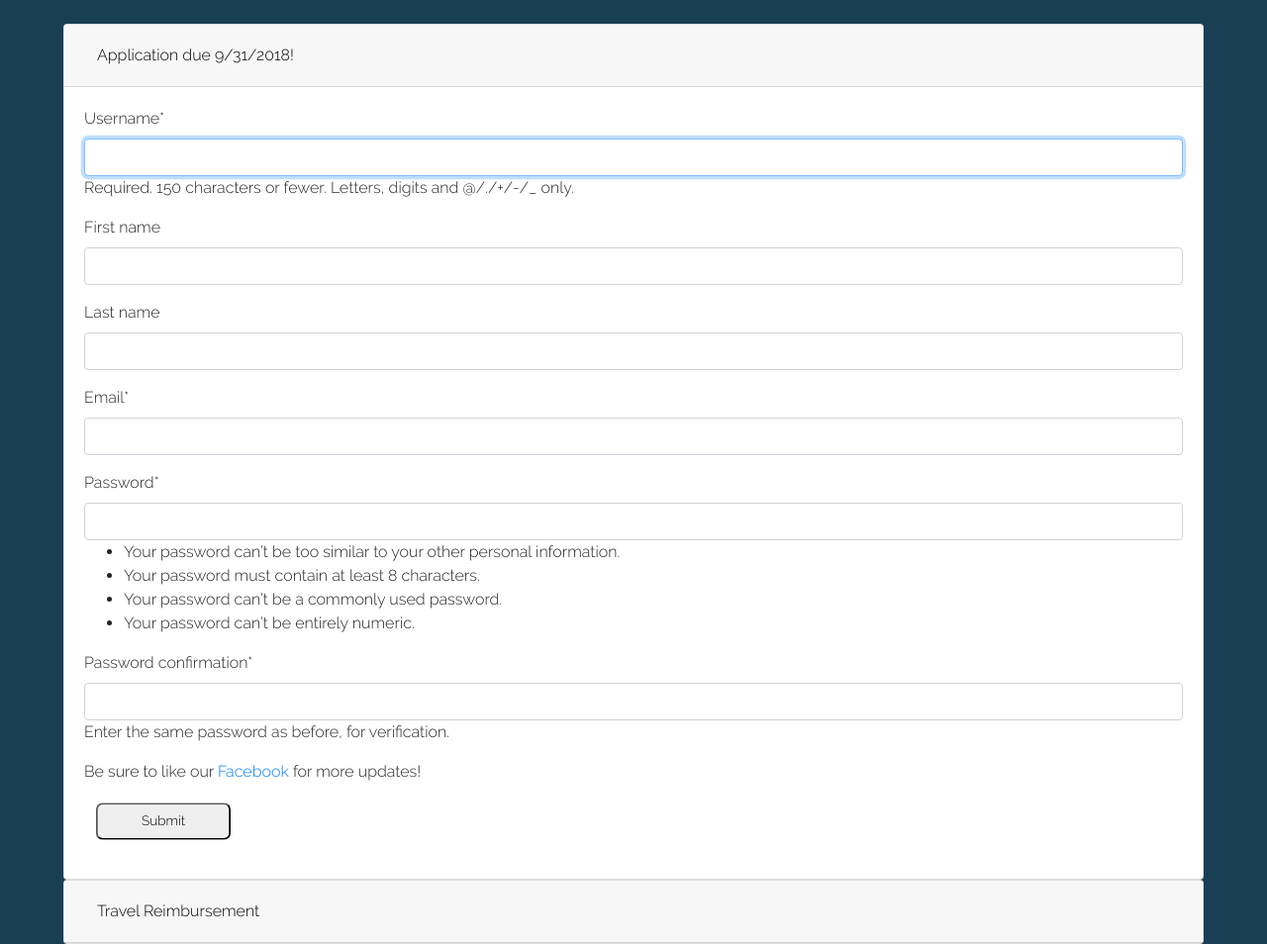
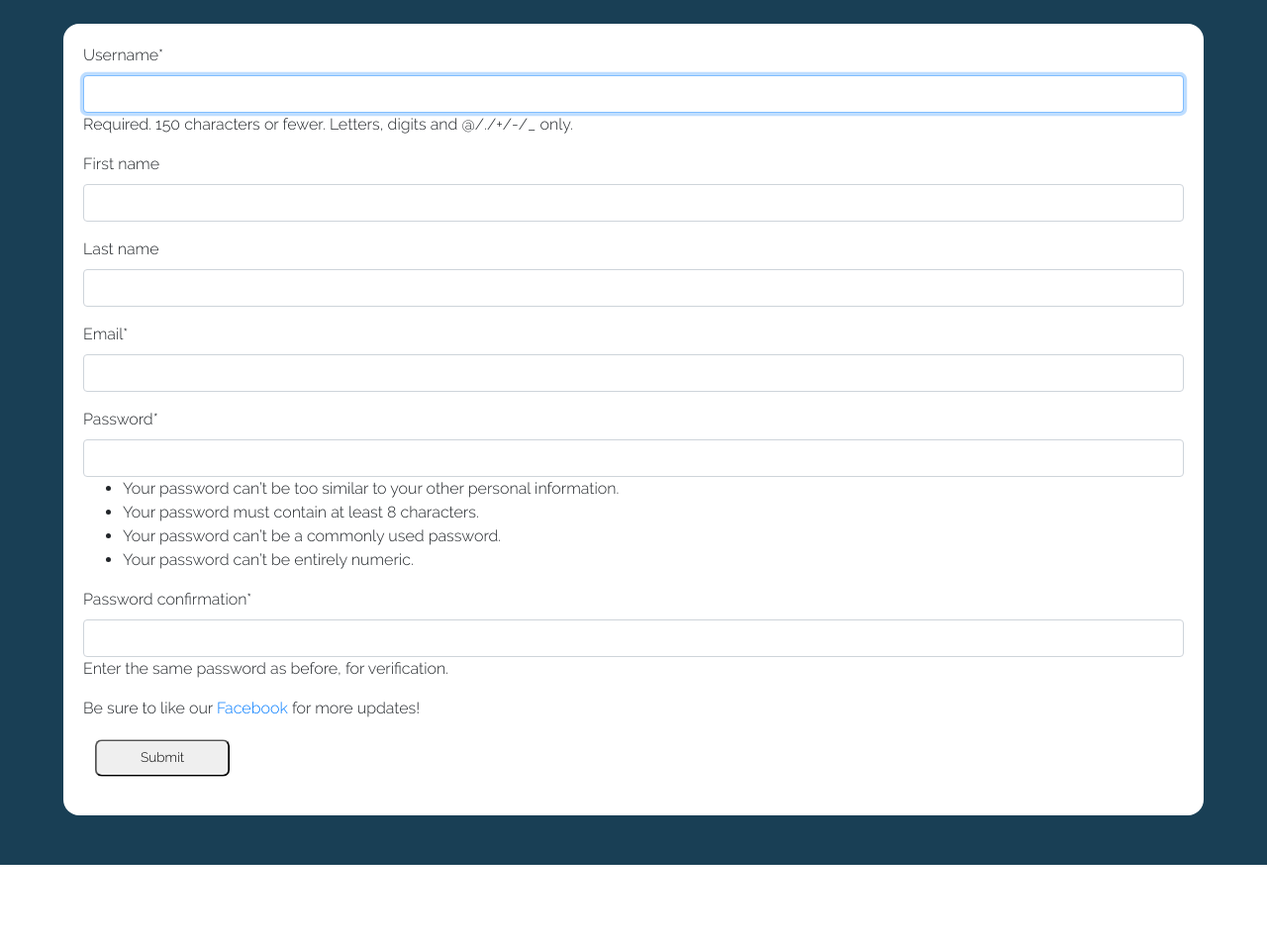
Before and after one commit to nosup/medhacks_system, a Django app: template medhacks/home/templates/home/home.html in a window 1280 px wide. Shown: the part 80-1034 px from the top of the page at 99% size. After the commit the page ends 954 px from the top, so only its background shows below. Run offline with Django 3.2, Linux system fonts and the light colour scheme; the template is opened without the code that fills it: values that come from a table or form of the project are taken from there, others are empty; a user stored in the database is signed in; data comes from the database, SQL or seed files in the repository; both versions use the stored data as it was after the commit; parts of the project's set-up code (start-up, migrations or seed data) failed here and were passed over; some libraries are stand-ins or nearby versions.

Commit message:
now you only see the application on initial login

```diff
--- a/medhacks/home/templates/home/home.html
+++ b/medhacks/home/templates/home/home.html
@@ -7,29 +7,8 @@
 {% endblock %}
 
 {% block body %}
-<div id="accordion">
-
-  <div class="card">
-    <div class="card-header" id="headingOne">
-      <h5 class="mb-0">
-        <button class="btn btn-link" data-toggle="collapse" data-target="#collapseOne" aria-expanded="true" aria-controls="collapseOne">
 {% if form != None %}
-          Application due 9/31/2018!
-          {% else %}
-          Application Submission View
-          {% endif %}
-        </button>
-      </h5>
-    </div>
-    <div id="collapseOne" class="collapse show" aria-labelledby="headingOne" data-parent="#accordion">
-      <div class="card-body">
-        {% if form != None %}
-        <!--
-        <h1>Application</h1>
-        <p>Username: {{user}}</p>
-        <p>First name: {{user.first_name}}</p>
-        <p>Last name: {{user.last_name}}</p>
-        <p>Email: {{user.email}}</p>-->
+<div class=card-body style="width: 90vw; margin-left: 5vw;">
     <form action={% url 'home:home' %} method="post" enctype='multipart/form-data'>
        {% csrf_token %}
        <!--{{ form.as_p }}-->
@@ -54,7 +33,21 @@
 
 
     </form>
+</div>
+<div style="height: 50px"></div>
 {% else %}
+<div id="accordion">
+
+  <div class="card">
+    <div class="card-header" id="headingOne">
+      <h5 class="mb-0">
+        <button class="btn btn-link" data-toggle="collapse" data-target="#collapseOne" aria-expanded="true" aria-controls="collapseOne">
+          Application Submission View
+        </button>
+      </h5>
+    </div>
+    <div id="collapseOne" class="collapse show" aria-labelledby="headingOne" data-parent="#accordion">
+      <div class="card-body">
           <p>
             {% for app in apps %}
             <strong>First Name:</strong> {{ app.first_name }}</br>
@@ -86,7 +79,6 @@
             <br />
           {% endfor %}
           </p>
-          {% endif %}
         </div>
       </div>
 
@@ -190,7 +182,7 @@
 
 </div>
 </div>
-
+{% endif %}
 
 
 {% endblock %}
```
Also changed, not shown: medhacks/databasedir/db.sqlite3. Lines whose indentation alone changed are shown as unchanged.
